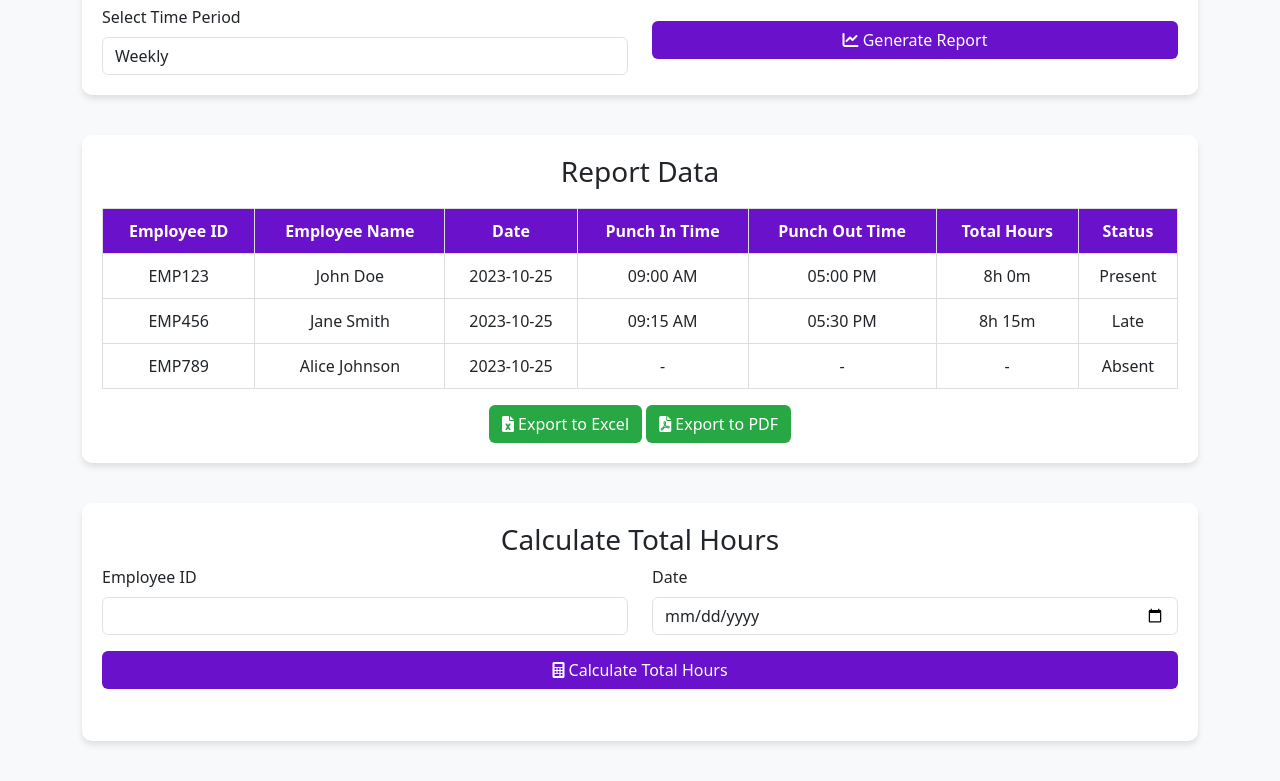
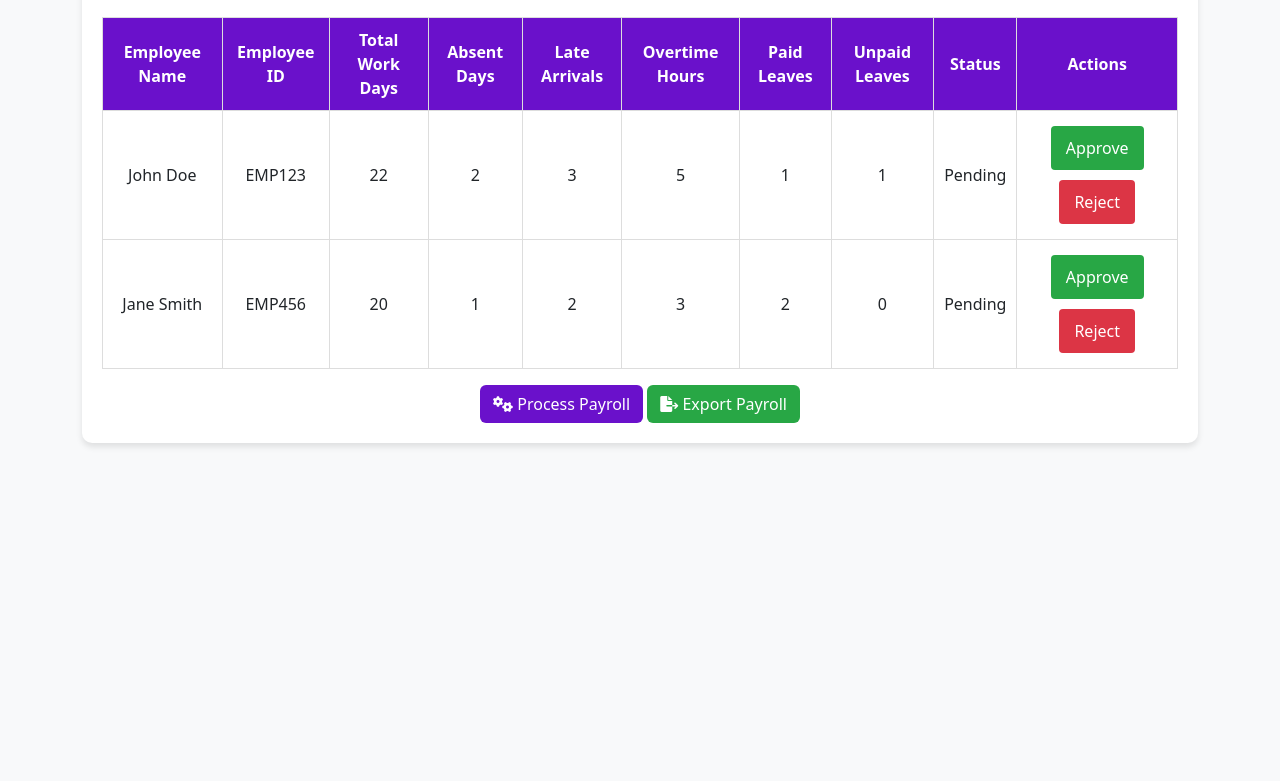
Before and after one commit to Intelliflow01/facilities-manager, a plain HTML site: page facilities-manager/facilities management/attendance report.html in a window 1280 px wide. Shown: the part 314-1095 px from the top of the page. After the commit the page ends 800 px from the top, so only its background shows below. Drawn offline with nearby package versions, Linux system fonts and the light colour scheme.

Commit message:
Today Update

```diff
--- a/facilities-manager/facilities management/attendance report.html
+++ b/facilities-manager/facilities management/attendance report.html
@@ -3,16 +3,16 @@
 <head>
   <meta charset="UTF-8">
   <meta name="viewport" content="width=device-width, initial-scale=1.0">
-  <title>Reports & Dashboard</title>
+  <title>Payroll Processing</title>
   <link href="https://cdn.jsdelivr.net/npm/bootstrap@5.3.0-alpha1/dist/css/bootstrap.min.css" rel="stylesheet">
   <link rel="stylesheet" href="https://cdnjs.cloudflare.com/ajax/libs/font-awesome/6.0.0/css/all.min.css">
   <style>
     body {
       background-color: #f8f9fa;
-      height: 100vh;
+      height: auto;
       margin: 0;
       padding: 0;
-      overflow-x: hidden; /* Only overflow-x: hidden */
+      overflow-x: hidden;
       display: flex;
       flex-direction: column;
     }
@@ -37,24 +37,24 @@
     .nav-link:hover {
       color: #f1f1f1 !important;
     }
-    .report-section {
+    .payroll-section {
       background: white;
       border-radius: 10px;
       box-shadow: 0 4px 6px rgba(0, 0, 0, 0.1);
       padding: 20px;
-      margin: 20px;
+      margin: 20px auto;
       width: 90%; /* Percentage-based width */
-      flex-direction: row;
     }
     .btn-action {
       font-size: 1rem;
-      margin-top: 15px;
+      padding: 10px 15px;
+      margin: 5px;
       border: none;
       border-radius: 4px;
       cursor: pointer;
       transition: background-color 0.3s ease;
     }
-    .btn-generate {
+    .btn-process {
       background: #6a11cb;
       color: white;
     }
@@ -65,21 +65,33 @@
     .btn-export:hover {
       background: #218838;
     }
-    .report-history {
+    .btn-approve {
+      background: #28a745;
+      color: white;
+    }
+    .btn-reject {
+      background: #dc3545;
+      color: white;
+    }
+    .btn-approve:disabled, .btn-reject:disabled {
+      opacity: 0.5;
+      cursor: not-allowed;
+    }
+    .payroll-table {
       margin-top: 20px;
       overflow-x: auto; /* Allow horizontal scrolling for tables */
       width: 100%; /* Full width */
     }
-    .report-history table {
+    .payroll-table table {
       width: 100%; /* Full width */
       border-collapse: collapse;
     }
-    .report-history th, .report-history td {
+    .payroll-table th, .payroll-table td {
       padding: 10px;
       text-align: center;
       border: 1px solid #ddd;
     }
-    .report-history th {
+    .payroll-table th {
       background-color: #6a11cb;
       color: white;
     }
@@ -101,13 +113,6 @@
       flex-grow: 1;
       padding: 20px;
       width: 100%; /* Full width */
-    }
-    .align-items-center {
-      display: flex;
-      align-items: center; /* Align items vertically */
-    }
-    .form-control, .btn-generate {
-      height: 38px; /* Ensure same height for dropdown and button */
     }
   </style>
 </head>
@@ -134,7 +139,7 @@
             <a class="nav-link" href="#">Warnings & Notices</a>
           </li>
           <li class="nav-item">
-            <a class="nav-link active" href="#">Reports & Dashboard</a>
+            <a class="nav-link active" href="#">Payroll Processing</a>
           </li>
         </ul>
       </div>
@@ -143,82 +148,43 @@
 
   <!-- Header -->
   <div class="header">
-    <h1 class="display-4">Reports & Dashboard</h1>
-    <p class="lead">Generate and manage attendance reports.</p>
+    <h1 class="display-4">Payroll Processing</h1>
+    <p class="lead">Manage and process employee payrolls.</p>
   </div>
 
   <!-- Main Content -->
   <div class="center-content">
-    <!-- Generate Report Section -->
-    <div class="report-section">
-      <h3 class="text-center">Generate Report</h3>
-      <div class="row align-items-center"> <!-- Added align-items-center class -->
-        <div class="col-md-6">
-          <label for="timePeriod" class="form-label">Select Time Period</label>
-          <select id="timePeriod" class="form-control">
-            <option value="weekly">Weekly</option>
-            <option value="monthly">Monthly</option>
-          </select>
-        </div>
-        <div class="col-md-6">
-          <button class="btn btn-generate w-100" onclick="generateReport()">
-            <i class="fas fa-chart-line"></i> Generate Report
-          </button>
-        </div>
-      </div>
-    </div>
-
-    <!-- Report Data Section -->
-    <div class="report-section">
-      <h3 class="text-center">Report Data</h3>
-      <div class="report-history">
+    <!-- Payroll List Section -->
+    <div class="payroll-section">
+      <h3 class="text-center">Employee Payroll List</h3>
+      <div class="payroll-table">
         <table>
           <thead>
             <tr>
+              <th>Employee Name</th>
               <th>Employee ID</th>
-              <th>Employee Name</th>
-              <th>Date</th>
-              <th>Punch In Time</th>
-              <th>Punch Out Time</th>
-              <th>Total Hours</th>
+              <th>Total Work Days</th>
+              <th>Absent Days</th>
+              <th>Late Arrivals</th>
+              <th>Overtime Hours</th>
+              <th>Paid Leaves</th>
+              <th>Unpaid Leaves</th>
               <th>Status</th>
+              <th>Actions</th>
             </tr>
           </thead>
-          <tbody id="reportDataBody">
-            <!-- Report data will be populated here -->
+          <tbody id="payrollListBody">
+            <!-- Payroll data will be populated here -->
           </tbody>
         </table>
       </div>
       <div class="text-center mt-3">
-        <button class="btn btn-export" onclick="exportToExcel()">
-          <i class="fas fa-file-excel"></i> Export to Excel
+        <button class="btn btn-process" onclick="processPayroll()">
+          <i class="fas fa-cogs"></i> Process Payroll
         </button>
-        <button class="btn btn-export" onclick="exportToPDF()">
-          <i class="fas fa-file-pdf"></i> Export to PDF
+        <button class="btn btn-export" onclick="exportPayroll()">
+          <i class="fas fa-file-export"></i> Export Payroll
         </button>
-      </div>
-    </div>
-
-    <!-- Calculate Total Hours Section -->
-    <div class="report-section">
-      <h3 class="text-center">Calculate Total Hours</h3>
-      <div class="row">
-        <div class="col-md-6">
-          <label for="employeeId" class="form-label">Employee ID</label>
-          <input type="text" class="form-control" id="employeeId" required>
-        </div>
-        <div class="col-md-6">
-          <label for="date" class="form-label">Date</label>
-          <input type="date" class="form-control" id="date" required>
-        </div>
-        <div class="col-md-12 text-center mt-3">
-          <button class="btn btn-generate w-100" onclick="calculateTotalHours()">
-            <i class="fas fa-calculator"></i> Calculate Total Hours
-          </button>
-        </div>
-        <div class="col-md-12 text-center mt-3">
-          <p id="totalHoursResult" class="text-muted"></p>
-        </div>
       </div>
     </div>
   </div>
@@ -230,118 +196,92 @@
 
   <!-- Scripts -->
   <script>
-    // Simulated report data
-    let reportData = [
+    // Simulated payroll data
+    let payrollData = [
       {
+        name: "John Doe",
         id: "EMP123",
-        name: "John Doe",
-        date: "2023-10-25",
-        punchIn: "09:00 AM",
-        punchOut: "05:00 PM",
-        totalHours: "8h 0m",
-        status: "Present"
+        totalWorkDays: 22,
+        absentDays: 2,
+        lateArrivals: 3,
+        overtimeHours: 5,
+        paidLeaves: 1,
+        unpaidLeaves: 1,
+        status: "Pending"
       },
       {
+        name: "Jane Smith",
         id: "EMP456",
-        name: "Jane Smith",
-        date: "2023-10-25",
-        punchIn: "09:15 AM",
-        punchOut: "05:30 PM",
-        totalHours: "8h 15m",
-        status: "Late"
-      },
-      {
-        id: "EMP789",
-        name: "Alice Johnson",
-        date: "2023-10-25",
-        punchIn: "-",
-        punchOut: "-",
-        totalHours: "-",
-        status: "Absent"
+        totalWorkDays: 20,
+        absentDays: 1,
+        lateArrivals: 2,
+        overtimeHours: 3,
+        paidLeaves: 2,
+        unpaidLeaves: 0,
+        status: "Pending"
       }
     ];
 
-    // Function to load report data
-    function loadReportData() {
-      const reportDataBody = document.getElementById('reportDataBody');
-      reportDataBody.innerHTML = reportData.map(entry => `
+    // Function to load payroll data
+    function loadPayrollData() {
+      const payrollListBody = document.getElementById('payrollListBody');
+      payrollListBody.innerHTML = payrollData.map(entry => `
         <tr>
+          <td>${entry.name}</td>
           <td>${entry.id}</td>
-          <td>${entry.name}</td>
-          <td>${entry.date}</td>
-          <td>${entry.punchIn}</td>
-          <td>${entry.punchOut}</td>
-          <td>${entry.totalHours}</td>
+          <td>${entry.totalWorkDays}</td>
+          <td>${entry.absentDays}</td>
+          <td>${entry.lateArrivals}</td>
+          <td>${entry.overtimeHours}</td>
+          <td>${entry.paidLeaves}</td>
+          <td>${entry.unpaidLeaves}</td>
           <td>${entry.status}</td>
+          <td>
+            <button class="btn btn-action btn-approve" onclick="approvePayroll('${entry.id}')" ${entry.status === "Rejected" ? "disabled" : ""}>Approve</button>
+            <button class="btn btn-action btn-reject" onclick="rejectPayroll('${entry.id}')" ${entry.status === "Approved" ? "disabled" : ""}>Reject</button>
+          </td>
         </tr>
       `).join('');
     }
 
-    // Function to generate report
-    function generateReport() {
-      const timePeriod = document.getElementById('timePeriod').value;
-      let filteredData = reportData;
+    // Function to process payroll
+    function processPayroll() {
+      payrollData.forEach(entry => {
+        let salary = 5000; // Base salary
+        let latePenalty = entry.lateArrivals * 50; // $50 penalty per late arrival
+        let overtimePayment = entry.overtimeHours * 20; // $20 per overtime hour
+        let unpaidLeaveDeduction = entry.unpaidLeaves * 100; // $100 deduction per unpaid leave
 
-      if (timePeriod === "weekly") {
-        // Simulate weekly report (last 7 days)
-        filteredData = reportData.filter(entry => {
-          const entryDate = new Date(entry.date);
-          const today = new Date();
-          const diffTime = Math.abs(today - entryDate);
-          const diffDays = Math.ceil(diffTime / (1000 * 60 * 60 * 24));
-          return diffDays <= 7;
-        });
-      } else if (timePeriod === "monthly") {
-        // Simulate monthly report (last 30 days)
-        filteredData = reportData.filter(entry => {
-          const entryDate = new Date(entry.date);
-          const today = new Date();
-          const diffTime = Math.abs(today - entryDate);
-          const diffDays = Math.ceil(diffTime / (1000 * 60 * 60 * 24));
-          return diffDays <= 30;
-        });
-      }
-
-      // Update report data
-      const reportDataBody = document.getElementById('reportDataBody');
-      reportDataBody.innerHTML = filteredData.map(entry => `
-        <tr>
-          <td>${entry.id}</td>
-          <td>${entry.name}</td>
-          <td>${entry.date}</td>
-          <td>${entry.punchIn}</td>
-          <td>${entry.punchOut}</td>
-          <td>${entry.totalHours}</td>
-          <td>${entry.status}</td>
-        </tr>
-      `).join('');
-
-      showNotification(`${timePeriod.charAt(0).toUpperCase() + timePeriod.slice(1)} report generated successfully!`);
+        let netSalary = salary - latePenalty - unpaidLeaveDeduction + overtimePayment;
+        entry.status = "Processed";
+        showNotification(`Payroll processed for ${entry.name}: Net Salary $${netSalary}`);
+      });
+      loadPayrollData();
     }
 
-    // Function to calculate total hours
-    function calculateTotalHours() {
-      const employeeId = document.getElementById('employeeId').value;
-      const date = document.getElementById('date').value;
+    // Function to export payroll
+    function exportPayroll() {
+      showNotification('Payroll exported successfully!');
+    }
 
-      const entry = reportData.find(entry => entry.id === employeeId && entry.date === date);
+    // Function to approve payroll
+    function approvePayroll(employeeId) {
+      const entry = payrollData.find(entry => entry.id === employeeId);
       if (entry) {
-        document.getElementById('totalHoursResult').textContent = `Total Hours: ${entry.totalHours}`;
-      } else {
-        document.getElementById('totalHoursResult').textContent = "No data found for the given employee and date.";
+        entry.status = "Approved";
+        loadPayrollData();
+        showNotification(`Payroll approved for ${employeeId}`);
       }
     }
 
-    // Function to export to Excel
-    function exportToExcel() {
-      showNotification('Exporting report to Excel...');
-      // Implement Excel export logic here
-    }
-
-    // Function to export to PDF
-    function exportToPDF() {
-      showNotification('Exporting report to PDF...');
-      // Implement PDF export logic here
+    // Function to reject payroll
+    function rejectPayroll(employeeId) {
+      const entry = payrollData.find(entry => entry.id === employeeId);
+      if (entry) {
+        entry.status = "Rejected";
+        loadPayrollData();
+        showNotification(`Payroll rejected for ${employeeId}`);
+      }
     }
 
     // Show notification
@@ -355,7 +295,7 @@
     }
 
     // Load initial data
-    loadReportData();
+    loadPayrollData();
   </script>
 </body>
 </html>
```
Also changed, not shown: facilities-manager/facilities management/index.html (+1 -1 lines), facilities-manager/facilities management/payrolldashbaord.html (added, +286 -0 lines), facilities-manager/Payroll Report.html (added), facilities-manager/Payroll Settings.html (added), facilities-manager/facilities management/inteliflow.png (added).
